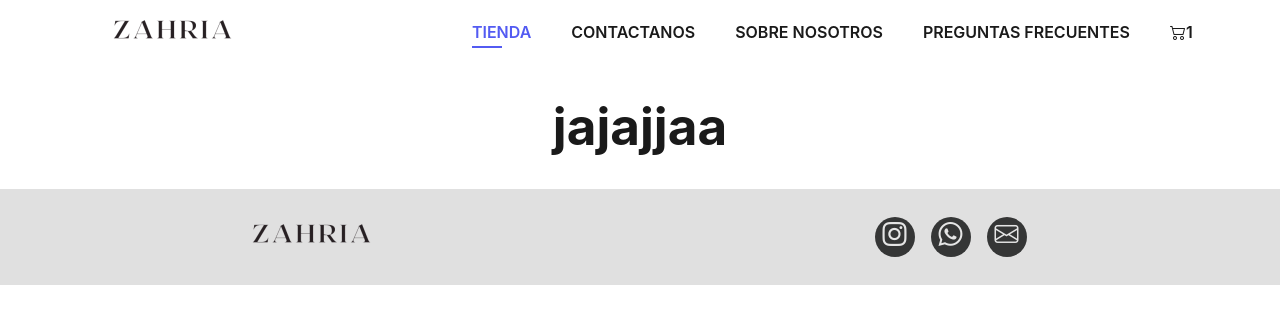
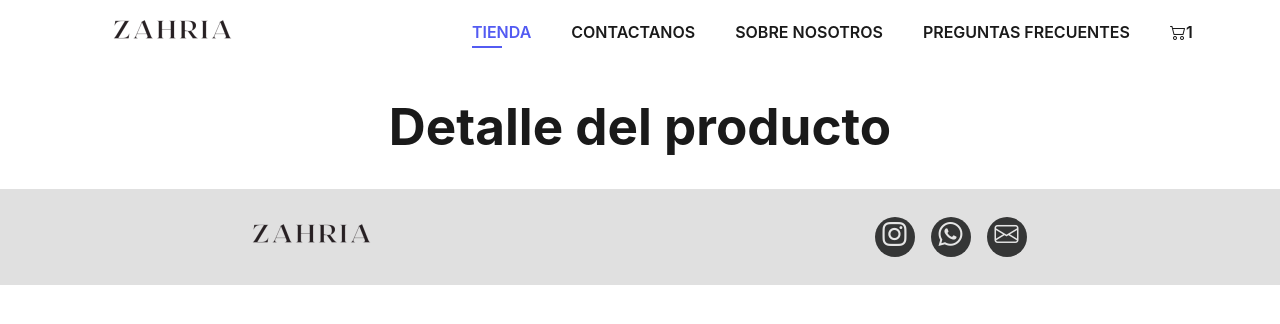
Before and after one commit to MHmolesini/PreEntrega1-Molesini, a React (Vite) app: page /store/1 in a window 1280 px wide. Shown: the top 324 px of the page. Built offline with nearby package versions, Linux system fonts and the light colour scheme.

Commit message:
Cambios menores

```diff
--- a/src/components/ItemDetailContainer/index.jsx
+++ b/src/components/ItemDetailContainer/index.jsx
@@ -1,14 +1,15 @@
 // import { useEffect, useState } from "react"
 import { useParams } from "react-router-dom"
+import { PRODUCTS } from "../../assets/ProductList/products";
 
 export const ItemDetailContainer = ({ products }) => {
-    const { id } = useParams();
+    const { id } = useParams(PRODUCTS);
     const product = products.find((product) => product.id == id)
     return (
         <div>
-            <h1>jajajjaa</h1>
-            <h1>{products.id}</h1>
-            <h1>{products.price}</h1>
+            <h1>Detalle del producto</h1>
+            {/* <h1>{products.id}</h1>
+            <h1>{products.price}</h1> */}
         </div>
     )
 }
--- a/src/components/ItemListContainer/ItemListContainer.jsx
+++ b/src/components/ItemListContainer/ItemListContainer.jsx
@@ -16,7 +16,8 @@ export const Products = () => {
                             productImage={product.productImage}
                             productName={product.productName}
                             price={product.price}
-                            id={product.id}>
+                            id={product.id}
+                            >
                         </Card>
                     </div>
                 )
--- a/src/components/ItemListContainer/products.module.css
+++ b/src/components/ItemListContainer/products.module.css
@@ -19,7 +19,6 @@ main {
     flex-wrap: wrap;
     justify-content: space-around;
     margin: 0 auto;
-
 }
 
 
```
